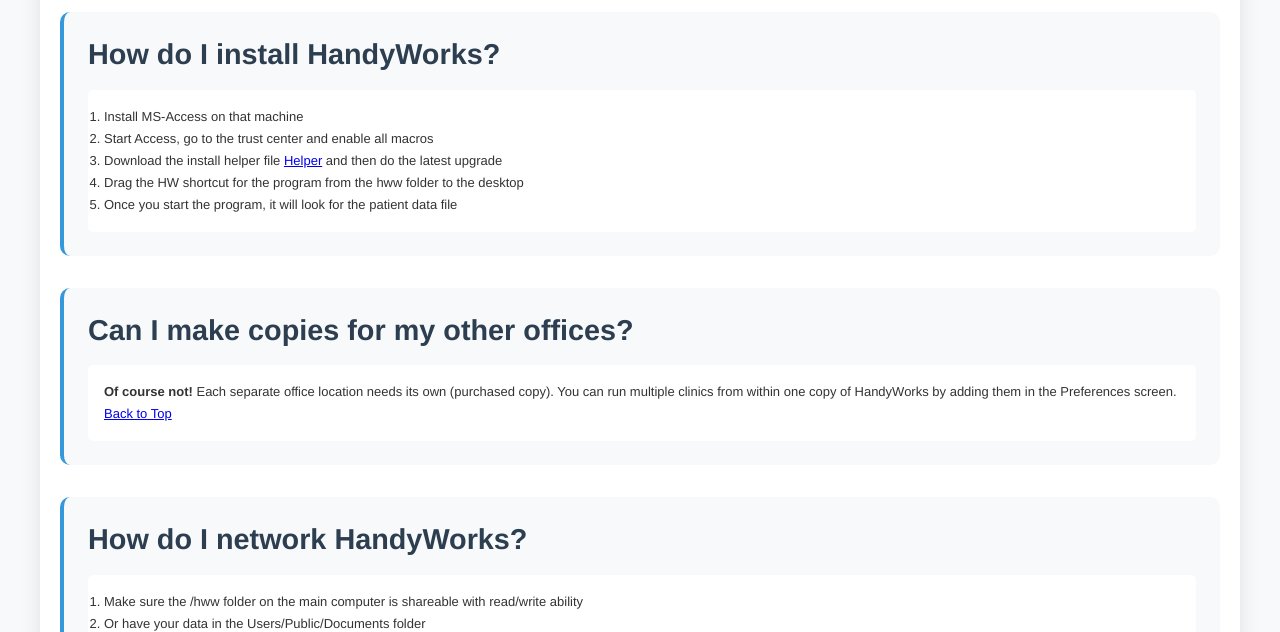
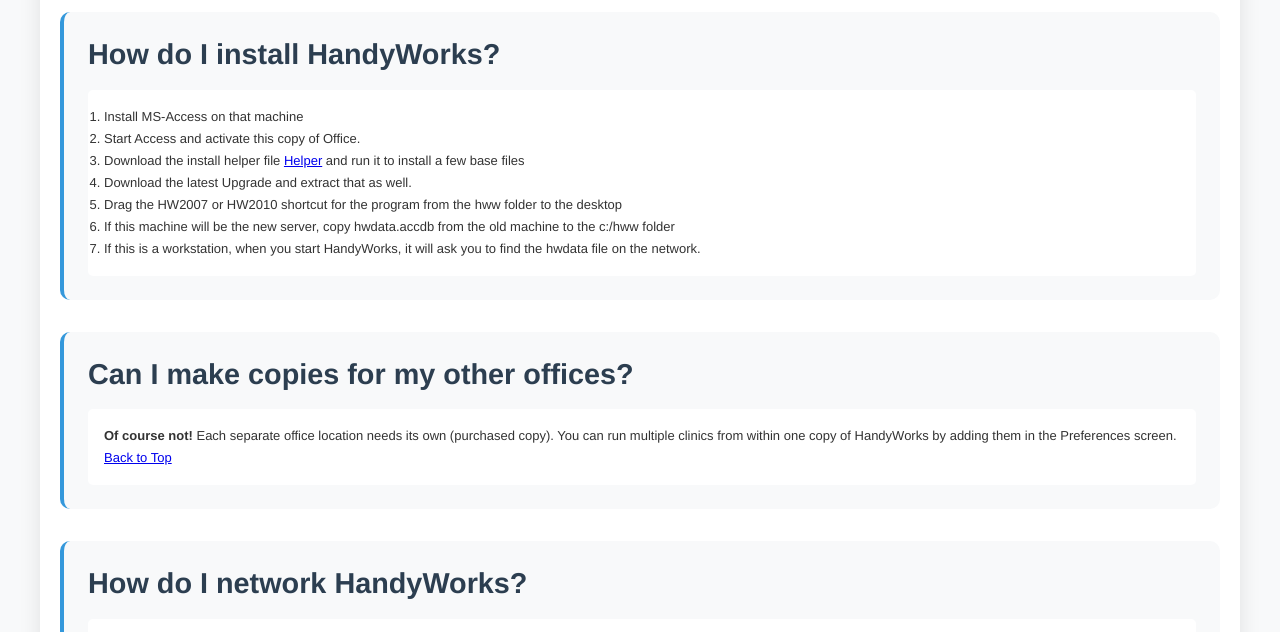
Before and after one commit to SBSchram/handyworks.github.io, a plain HTML site: page faq.html in a window 1280 px wide. Shown: the part 94-726 px from the top of the page. Drawn offline with Linux system fonts and the light colour scheme.

Commit message:
Update FAQ installation instructions with detailed steps

```diff
--- a/faq.html
+++ b/faq.html
@@ -31,10 +31,12 @@
             <div class="faq-answer">
                 <ol>
                     <li>Install MS-Access on that machine</li>
-                    <li>Start Access, go to the trust center and enable all macros</li>
-                    <li>Download the install helper file <a href="downloads/HW_Install.exe">Helper</a> and then do the latest upgrade</li>
-                    <li>Drag the HW shortcut for the program from the hww folder to the desktop</li>
-                    <li>Once you start the program, it will look for the patient data file</li>
+                    <li>Start Access and activate this copy of Office.</li>
+                    <li>Download the install helper file <a href="public/HW_Install.exe">Helper</a> and run it to install a few base files</li>
+                    <li>Download the latest Upgrade and extract that as well.</li>
+                    <li>Drag the HW2007 or HW2010 shortcut for the program from the hww folder to the desktop</li>
+                    <li>If this machine will be the new server, copy hwdata.accdb from the old machine to the c:/hww folder</li>
+                    <li>If this is a workstation, when you start HandyWorks, it will ask you to find the hwdata file on the network.</li>
                 </ol>
             </div>
         </section>
```
